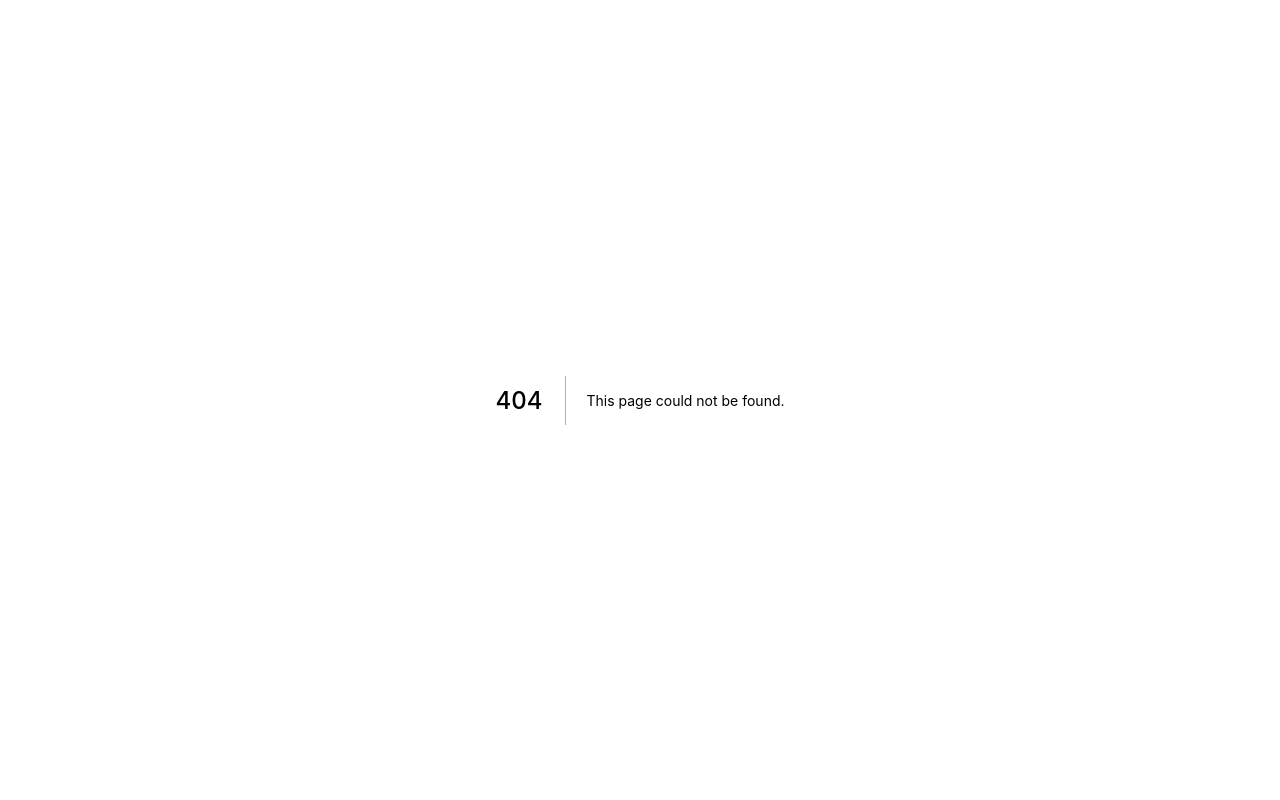
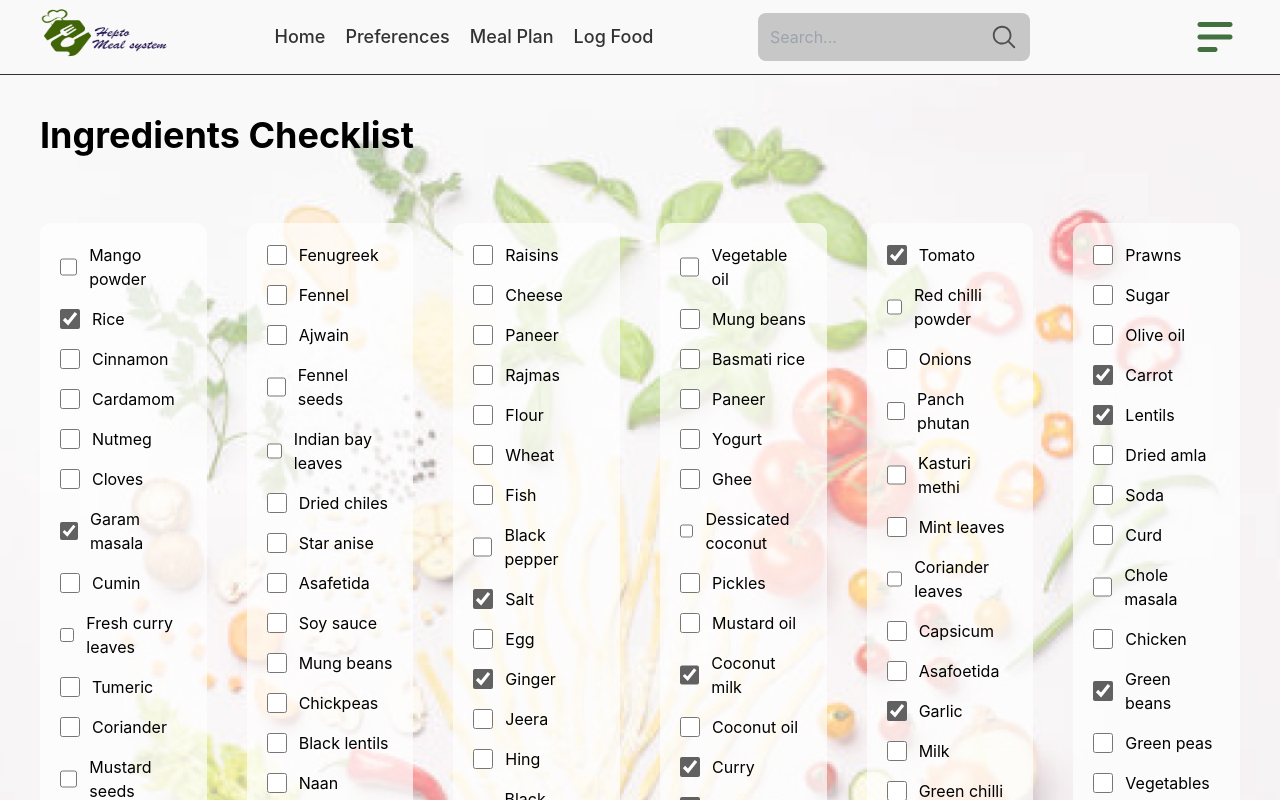
Before and after one commit to Suliatyusuff/hepto-meal, a Next.js app: page /ingredients in a window 1280 px wide. Before the commit this address had no page. Shown: the top 800 px of the page. Built offline with nearby package versions, Linux system fonts and the light colour scheme.

Commit message:
Added new pages

```diff
--- a/assets/images/index.js
+++ b/assets/images/index.js
@@ -1,7 +1,9 @@
+import Food1 from './food1.png';
 import mealBg from "./meal-bg.png";
 import logo from './logo.png';
 import MenuIcon from './menu-icon.png';
 import recipeFood from "./recipe-food.png";
 import FoodBg from "./food-bg.png";
+import Clock from "./clock.png";
 
-export { mealBg, logo, recipeFood, MenuIcon, FoodBg };
+export { mealBg, logo, recipeFood, MenuIcon, FoodBg, Food1, Clock };
--- a/components/index.js
+++ b/components/index.js
@@ -1,5 +1,6 @@
 export * from "./authLayout";
 export * from "./button";
+export * from "./ingredientCheckList";
 export * from "./layout"
 export * from "./navbar";
 export * from "./peferenceItem";
--- /dev/null
+++ b/components/ingredientCheckList/IngredientCheckList.jsx
@@ -0,0 +1,17 @@
+export const IngredientCheckList = ( { items, name, selectedItems = [] } ) => {
+    return (
+        <div className="bg-white/70 rounded-xl p-3">
+            {
+                items.map( ( item, index ) => (
+                    <label htmlFor={`${name}-${item}`} key={index} className=" hover:bg-[#616161]/20 p-2 rounded-lg flex items-center">
+                        <input type="checkbox" defaultChecked={selectedItems.includes( item ) ? true : false} name={name} id={`${name}-${item}`} value={item} className="mr-3 h-5 w-5 accent-[#616161]" />
+                        <span>
+                            {item}
+                        </span>
+                    </label>
+                ) )
+            }
+
+        </div>
+    )
+}
--- /dev/null
+++ b/components/ingredientCheckList/index.js
@@ -0,0 +1 @@
+export * from "./IngredientCheckList"
--- /dev/null
+++ b/pages/ingredients.jsx
@@ -0,0 +1,66 @@
+import Link from "next/link";
+import { Layout, Button, IngredientCheckList } from "components";
+
+const ingredients = [
+    {
+        name: "checklist1",
+        items: [ "Mango powder", "Rice", "Cinnamon", "Cardamom", "Nutmeg", "Cloves", "Garam masala", "Cumin", "Fresh curry leaves", "Tumeric", "Coriander", "Mustard seeds", "Chaat masala", "Tamarind" ],
+        selectedItems: [ "Rice", "Garam masala" ]
+    },
+    {
+        name: "checklist2",
+        items: [ "Fenugreek", "Fennel", "Ajwain", "Fennel seeds", "Indian bay leaves", "Dried chiles", "Star anise", "Asafetida", "Soy sauce", "Mung beans", "Chickpeas", "Black lentils", "Naan", "Split yellow pigeon peas" ]
+    },
+    {
+        name: "checklist3",
+        items: [ "Raisins", "Cheese", "Paneer", "Rajmas", "Flour", "Wheat", "Fish", "Black pepper", "Salt", "Egg", "Ginger", "Jeera", "Hing", "Black pepper" ],
+        selectedItems: [ "Salt", "Ginger" ]
+    },
+    {
+        name: "checklist4",
+        items: [ "Vegetable oil", "Mung beans", "Basmati rice", "Paneer", "Yogurt", "Ghee", "Dessicated coconut", "Pickles", "Mustard oil", "Coconut milk", "Coconut oil", "Curry", "Potato", "Sweet potato" ],
+        selectedItems: [ "Coconut milk", "Curry", "Potato", "Sweet potato" ]
+    },
+    {
+        name: "checklist5",
+        items: [ "Tomato", "Red chilli powder", "Onions", "Panch phutan", "Kasturi methi", "Mint leaves", "Coriander leaves", "Capsicum", "Asafoetida", "Garlic", "Milk", "Green chilli", "Saffron", "Cashenut" ],
+        selectedItems: [ "Tomato", "Garlic" ]
+    },
+    {
+        name: "checklist10",
+        items: [ "Prawns", "Sugar", "Olive oil", "Carrot", "Lentils", "Dried amla", "Soda", "Curd", "Chole masala", "Chicken", "Green beans", "Green peas", "Vegetables", "Meat" ],
+        selectedItems: [ "Carrot", "Lentils", "Green beans" ]
+    }
+]
+
+export default function Ingredients () {
+
+    return (
+        <Layout title="Preferences">
+
+            <section className="px-4 md:px-10 bg-food-pan bg-no-repeat bg-cover pb-20 bg-center">
+
+                <h1 className="font-bold text-4xl text-black pt-10">
+                    Ingredients Checklist
+                </h1>
+                <form action="/meal" method="post">
+                    <div className="pt-12">
+                        <div className="grid grid-cols-1 sm:grid-cols-2 md:grid-cols-3 xl:grid-cols-6 gap-10 mt-5">
+                            {
+                                ingredients.map( ( ingredient, index ) => (
+                                    <IngredientCheckList selectedItems={ingredient.selectedItems} items={ingredient.items} key={index} name={ingredient.name} />
+                                )
+                                )
+                            }
+                        </div>
+                    </div>
+
+                    <div className="mt-10  text-center">
+                        <Button type="submit" className={"font-bold text-xl h-14"} text="Send Request" />
+                    </div>
+                </form>
+            </section>
+
+        </Layout>
+    )
+}
--- /dev/null
+++ b/pages/meal.jsx
@@ -0,0 +1,36 @@
+import Link from "next/link";
+import Image from "next/image";
+import { Layout } from "components";
+import { Food1, Clock } from "assets";
+
+
+
+export default function Ingredients () {
+
+    return (
+        <Layout title="Preferences">
+
+            <section className="px-4 md:px-10 bg-food-pan bg-no-repeat min-h-screen bg-cover pb-20 bg-center">
+
+                <h1 className="font-bold text-2xl text-primary-500 pt-10">
+                    Breakfast
+                </h1>
+                <div className="grid grid-cols-1 md:grid-cols-3 mt-5">
+                    <div>
+                        <Link href="/food/ingredients">
+                            <a>
+                                <Image src={Food1} alt="food" width={500} height={300} />
+                                <p className="text-primary-500 font-bold block mt-3 text-xl"> Indian Potato and Lentil Stew</p>
+                            </a>
+                        </Link>
+                        <div className="text-[#43703F]/50 text-xl font-bold mt-1 flex items-center">
+                            <Image src={Clock} alt="food" width={20} height={20} />
+                            <span className="ml-3">45 mins</span>
+                        </div>
+                    </div>
+                </div>
+            </section>
+
+        </Layout>
+    )
+}
--- a/pages/preferences.jsx
+++ b/pages/preferences.jsx
@@ -1,9 +1,6 @@
 import { useState } from "react";
 import Link from "next/link";
-import { Layout } from "components";
-import { recipeFood } from "assets";
-import Image from "next/image";
-import { Button, PeferenceItem } from "../components";
+import { Layout, PeferenceItem } from "components";
 
 const recent = {
     name: "recent",
```
Also changed, not shown: assets/images/clock.png (added), assets/images/food1.png (added).
